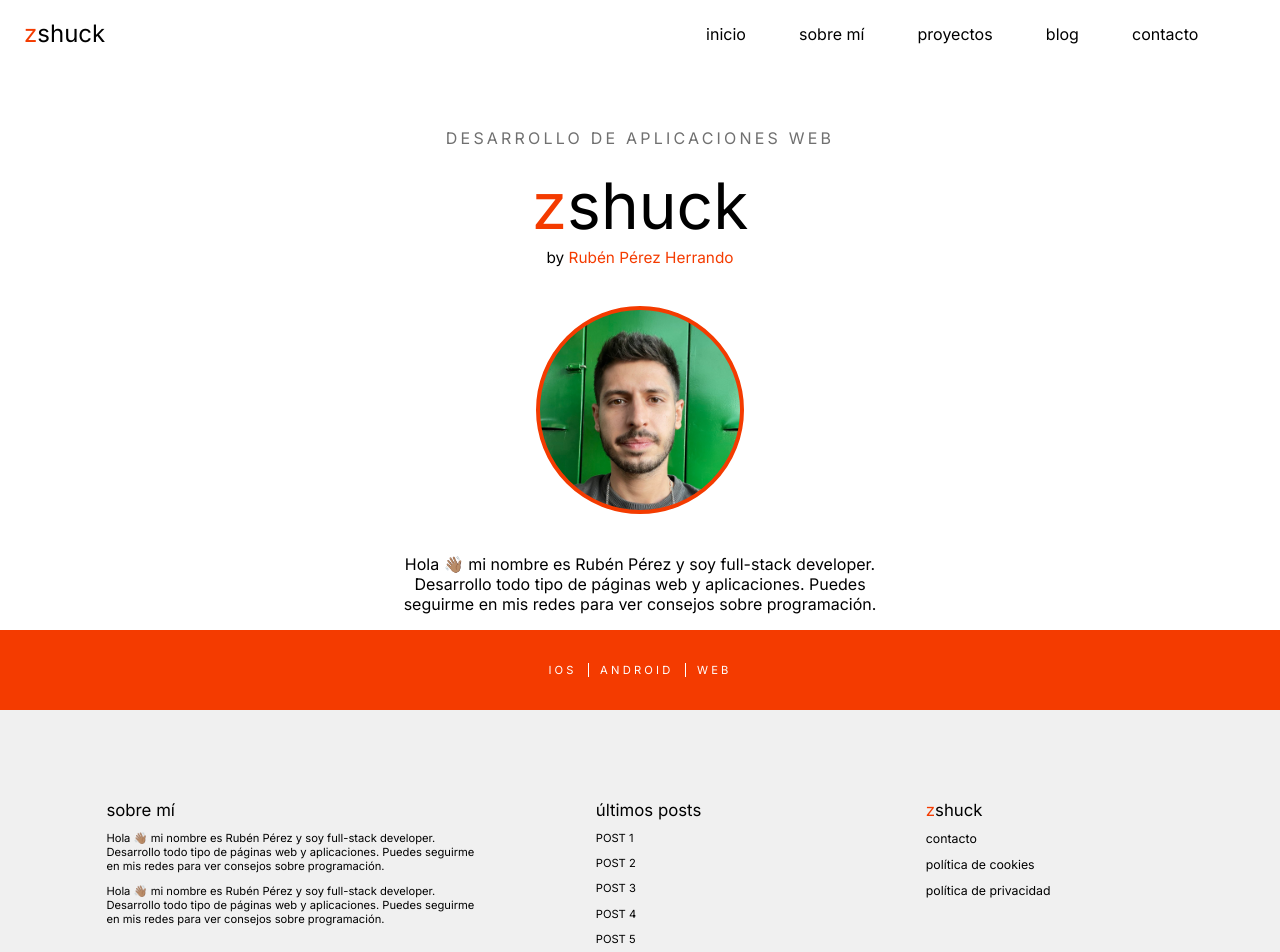
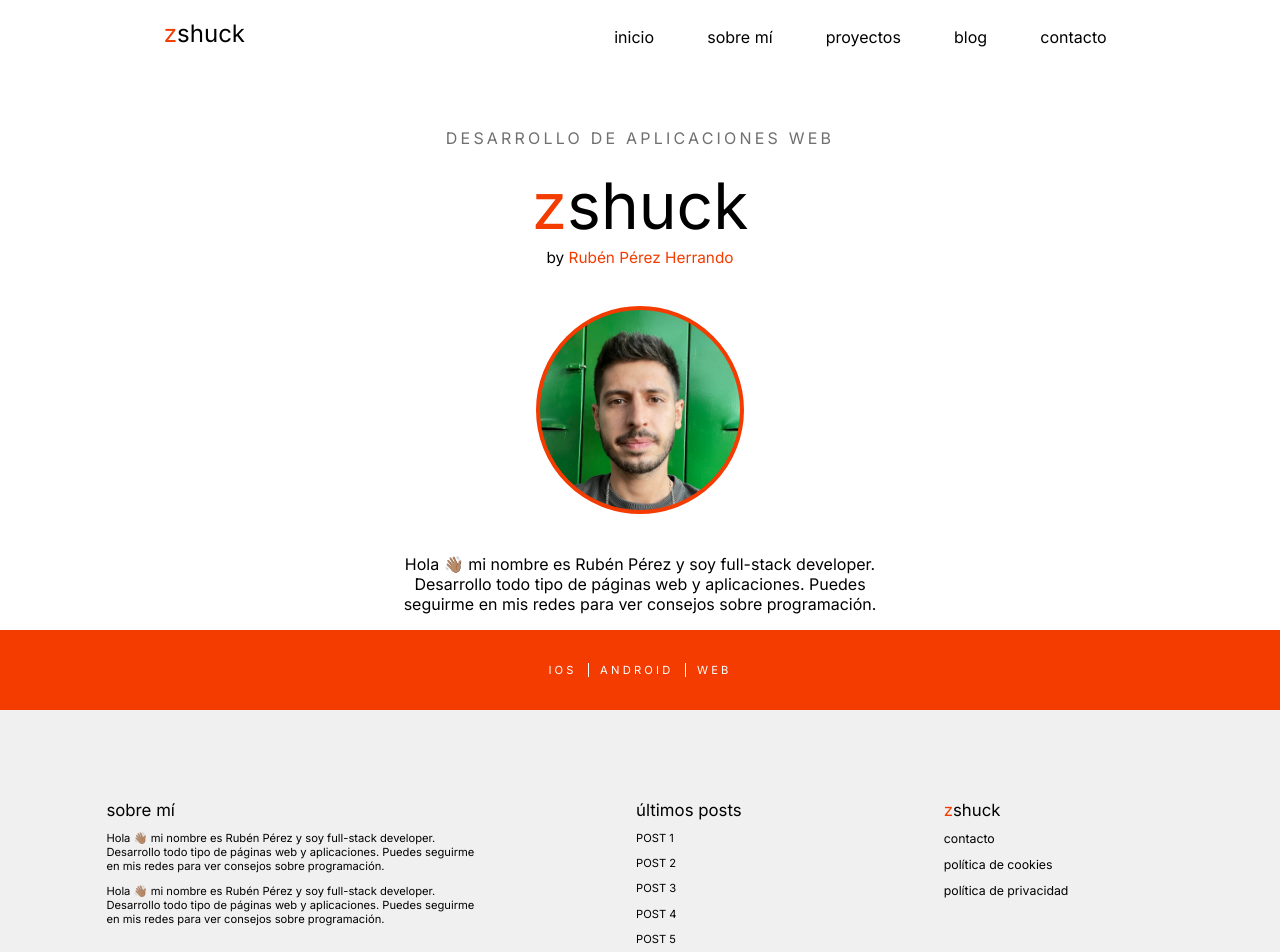
Before and after one commit to 9Shuck/zshuck_front, a Next.js app: page / in a window 1280 px wide. Shown: the top 952 px of the page. Built offline with nearby package versions, Linux system fonts and the light colour scheme.

Commit message:
hotfixing media queries and css

```diff
--- a/src/components/technologyWidget.tsx
+++ b/src/components/technologyWidget.tsx
@@ -53,8 +53,8 @@ function TechnologyWidget(){
                 <a className="technologyLink" href={`/${x.link}`}>
                     <div className="technologyCard">
                         <img src="https://upload.wikimedia.org/wikipedia/commons/thumb/c/c3/Python-logo-notext.svg/1869px-Python-logo-notext.svg.png" width="50" height="55"/>
-                        <div>{x.name}</div>
-                        <div>{x.stack}</div>
+                        <div className="technologyCard__text">{x.name}</div>
+                        <div className="technologyCard__stack">{x.stack}</div>
                     </div>
 
                 </a>
--- a/src/styles/components/_burger.scss
+++ b/src/styles/components/_burger.scss
@@ -1,5 +1,5 @@
 .bm-burger-button {
-    padding: 1.1em 3em 1em 1em;
+    padding: 1.1em 1em 1em 1em;
     width: 36px;
     height: 30px;
     right: 36px;
@@ -24,8 +24,8 @@
 #react-burger-menu-btn{
     width: 36px !important;
     height: 30px !important;
-    right: 45px !important;
-    top: 28px !important;
+    right: 15px !important;
+    top: 26px !important;
     left: auto !important;
 }
 
@@ -66,8 +66,8 @@
 .bm-cross-button {
     height: 40px !important;
     width: 50px;
-    right: 3.4em !important;
-    top: 16px !important;
+    right: 1.4em !important;
+    top: 15px !important;
 
     &:hover .bm-cross{
             -webkit-transition: background-color var(--fade-hover-time);
--- a/src/styles/components/_footer.scss
+++ b/src/styles/components/_footer.scss
@@ -94,6 +94,59 @@
     }
 }
 
+// TABLET
+@media (min-width: 768px) {
+    .footer{
+        justify-content: space-around;
+        align-items: center;
+        &__logo{
+            margin-top: 0;
+        }
+        &__breaker {
+            height: 1px;
+            background-color: var(--grey);
+            margin: 0 2em 0 2em;
+        }
+        &__company {
+            padding: 5em 9.5em 5em 9.5em;
+            display: flex;
+            text-align: left;
+            &__posts{
+                width: 65%;
+                display: flex;
+                justify-content: space-around;
+                &_1{
+                    padding: 0em 3em 0em 0em;
+                }
+                &_2{
+
+                }
+            }
+            &__about {
+                padding: 0em 6em 0em 0em;
+                max-width: 35%;
+            }
+        }
+        &__social {
+            display: flex;
+            justify-content: space-around;
+            // border-top: 1px solid var(--grey);
+            padding: 3em 0 3em 0;
+
+            &__div {
+                align-self: center;
+            }
+            &__links {
+
+                min-width: 30em;
+                font-size: 1.2em;
+                padding: 2em 0 2em 0;
+            }
+        }
+    }
+}
+
+// DESKTOP
 @media (min-width: 1024px) {
     .footer{
         justify-content: space-around;
@@ -110,10 +163,8 @@
                 display: flex;
                 justify-content: space-around;
                 &_1{
-                    min-width: 30%;
                 }
                 &_2{
-                    min-width: 30%;
                     display: block;
                 }
             }
@@ -125,102 +176,6 @@
         }
     }
 }
-@media (min-width: 768px) {
-    .footer{
-        justify-content: space-around;
-        align-items: center;
-        &__logo{
-            margin-top: 0;
-        }
-        &__company {
-            padding: 5em 9.5em 5em 9.5em;
-            display: flex;
-            text-align: left;
-            &__posts{
-                width: 65%;
-                display: flex;
-                justify-content: space-around;
-                &_1{
-                    min-width: 30%;
-                    padding: 0em 3em 0em 0em;
-                }
-                &_2{
-                    min-width: 30%;
-                    & > p > a {
-                        font-size: 1.1em;
-                        text-decoration: none;
-                    color: var(--primary-color);
-                    -webkit-transition: color var(--fade-hover-time);
-                    -moz-transition: color var(--fade-hover-time);
-                    -ms-transition: color var(--fade-hover-time);
-                    -o-transition: color var(--fade-hover-time);
-                    transition: color var(--fade-hover-time);
-
-
-                    &:hover {
-                        color: var(--secondary-color);
-                        -webkit-transition: color var(--fade-hover-time);
-                        -moz-transition: color var(--fade-hover-time);
-                        -ms-transition: color var(--fade-hover-time);
-                        -o-transition: color var(--fade-hover-time);
-                        transition: color var(--fade-hover-time);
-                    }
-                    }
-
-                }
-            }
-            &__about {
-                padding: 0em 6em 0em 0em;
-                max-width: 35%;
-            }
-
-        }
-        &__breaker {
-            height: 1px;
-            background-color: var(--grey);
-            margin: 0 10em 0 10em;
-        }
-        &__social {
-            display: flex;
-            justify-content: space-around;
-            // border-top: 1px solid var(--grey);
-            padding: 3em 0 3em 0;
-
-            &__div {
-                align-self: center;
-            }
-            &__links {
-                display:flex;
-                justify-content: space-around;
-                min-width: 30em;
-                align-self: center;
-                font-size: 1.2em;
-                padding: 2em 0 2em 0;
-
-                & > a {
-                    text-decoration: none;
-                    color: var(--primary-color);
-                    -webkit-transition: color var(--fade-hover-time);
-                    -moz-transition: color var(--fade-hover-time);
-                    -ms-transition: color var(--fade-hover-time);
-                    -o-transition: color var(--fade-hover-time);
-                    transition: color var(--fade-hover-time);
-
-
-                    &:hover {
-                        color: var(--secondary-color);
-                        -webkit-transition: color var(--fade-hover-time);
-                        -moz-transition: color var(--fade-hover-time);
-                        -ms-transition: color var(--fade-hover-time);
-                        -o-transition: color var(--fade-hover-time);
-                        transition: color var(--fade-hover-time);
-                    }
-                }
-
-            }
-        }
-    }
-}
 
 .footerContainer{
     max-width: 100%;
--- a/src/styles/components/_form.scss
+++ b/src/styles/components/_form.scss
@@ -13,7 +13,7 @@
     justify-content: center;
     flex-direction: column;
     border-radius: 5px;
-    padding: 0em 0em 1em 1em;
+    padding: 0em 0em 1em 0em;
     gap: 25px;
     text-align: center;
 
--- a/src/styles/components/_navbar.scss
+++ b/src/styles/components/_navbar.scss
@@ -35,18 +35,43 @@
             display: none;
             gap:50px;
         }
+    }
 
-        @media (min-width: 769px) {
+}
+
+// TABLET
+@media (min-width: 768px) {
+    .navbar {
+        justify-content: space-between !important;
+        &__menu{
+            &_sm {
+                display: flex;
+            }
+            &_md {
+                display: none;
+                }
+            }
+            &_lg {
+                display: none;
+            }
+        }
+}
+
+// DESKTOP
+@media (min-width: 1024px) {
+
+    .navbar {
+        justify-content: space-around !important;
+        &__menu{
             &_sm {
                 display: none;
             }
             &_md {
                 display: flex;
                 width: 100%;
-                justify-content: space-around;
                 .navbarLinks{
                     display: flex;
-                    padding: 0em 5em 1em 1em;
+                    padding: 0.2em 2em 1em 1em;
                     gap: 50px;
                 }
             }
@@ -54,28 +79,7 @@
                 display: none;
             }
         }
-
-        @media (min-width: 1024px) {
-            &_sm {
-                display: none;
 }
-            &_md {
-                display: none;
-            }
-            &_lg {
-                display: flex;
-                justify-content: space-around;
-                width: 100% !important;
-
-                .navbarLinks{
-                    display: flex;
-                    padding: 0em 5em 1em 1em;
-                    gap: 50px;
-                }
-            }
-        }
-    }
-
 }
 
 .nav-bar-bg {
--- a/src/styles/components/_projectWidget.scss
+++ b/src/styles/components/_projectWidget.scss
@@ -1,10 +1,12 @@
+// MOBILE
+
 .projectWidgetContainer {
     display: grid;
     justify-items: center;
     justify-content: space-between;
-    grid-template-columns: 33.33% 33.33% 33.33%;
+    grid-template-columns: 100%;
     grid-template-rows: 1;
-    width: calc(100% - 30px);
+    width: calc(100%);
     gap: 15px;
 }
 .projectCard{
@@ -14,17 +16,19 @@
     &__img {
         width: 100%;
     }
-
     & > img {
         width: 100%;
         min-width: 100%;
         height: 100%;
     }
+
     &:hover {
     }
+
     & > .projectCard__description{
 
     }
+
     &__hover{
         background-color: transparent;
         -webkit-transition: background-color .5s;
@@ -39,6 +43,7 @@
         width: 100%;
         z-index:999;
     }
+
     &__description{
         position: absolute;
         background-color: var(--base-color);
@@ -64,6 +69,7 @@
             color: var(--grey-dark);
             font-size: 0.9em;
         }
+
         &_2 {
             color: var(--grey);
             font-size: 0.7em;
@@ -92,7 +98,8 @@
     z-index:999;
 }
 
-@media(max-width: 1024px) {
+// TABLET
+@media(min-width:768px){
     .projectWidgetContainer {
         grid-template-columns: 50% 50%;
         width: calc(100% - 15px);
@@ -103,10 +110,11 @@
     }
 }
 
-@media(max-width:768px){
+// DESKTOP
+@media(min-width: 1024px) {
     .projectWidgetContainer {
-        grid-template-columns: 100%;
-        width: calc(100%);
+        grid-template-columns: 33.3% 33.3% 33.3%;
+        width: calc(100% - 30px);
     }
     .projectCard{
         & > img {
--- a/src/styles/components/_socialNavbar.scss
+++ b/src/styles/components/_socialNavbar.scss
@@ -64,8 +64,6 @@
 
 @media (min-width: 768px) {
     .social-nav{
-        display:flex;
-        justify-content: space-around;
         min-width: 30em;
 
     }
```
Also changed, not shown: src/styles/components/technologyWidget.scss (+41 -3 lines). Lines whose indentation alone changed are shown as unchanged.
